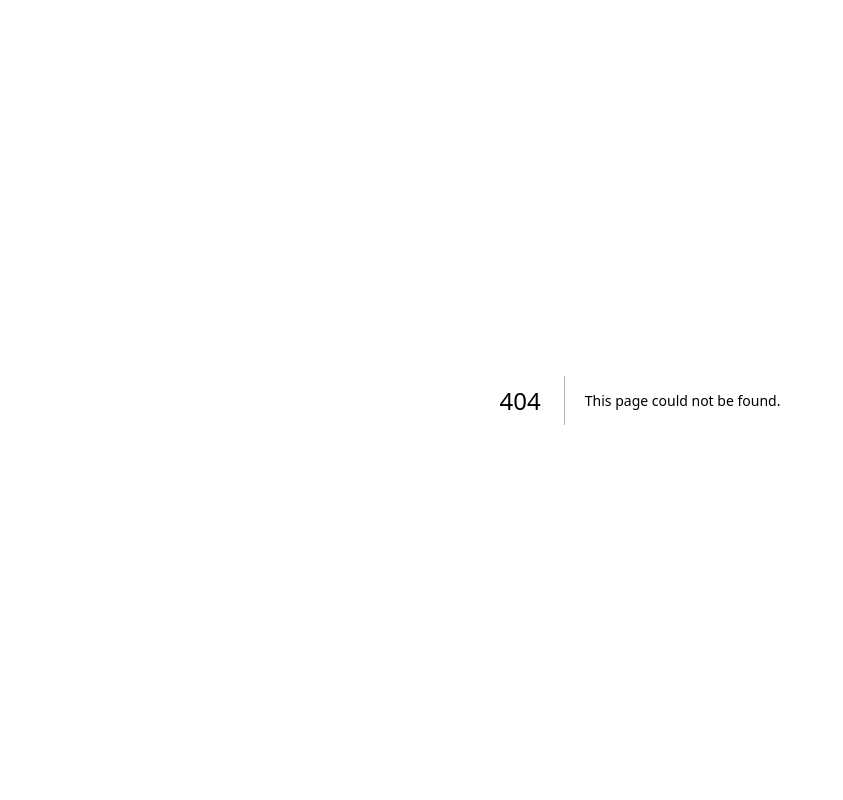
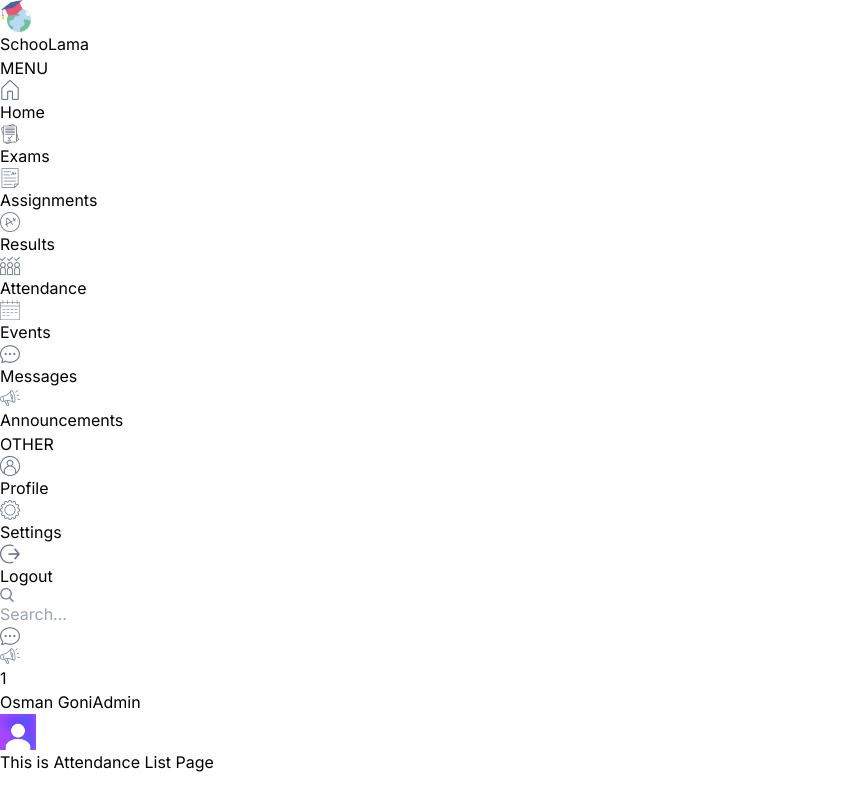
Before and after one commit to goni715/student-management-client, a Next.js app: page /list/attendance in a window 1280 px wide. Before the commit this address had no page. Shown: the whole page, without its empty margins (0-843 px from the left). Built offline with nearby package versions, Linux system fonts and the light colour scheme.

Commit message:
attendance & results page

```diff
--- /dev/null
+++ b/src/app/(dashboard)/list/attendance/page.tsx
@@ -0,0 +1,10 @@
+
+const AttendanceListPage = () => {
+    return (
+        <>
+            <h1>This is Attendance List Page</h1>
+        </>
+    );
+};
+
+export default AttendanceListPage;
```
Also changed, not shown: src/app/(dashboard)/list/results/page.tsx (added, +10 -0 lines).
